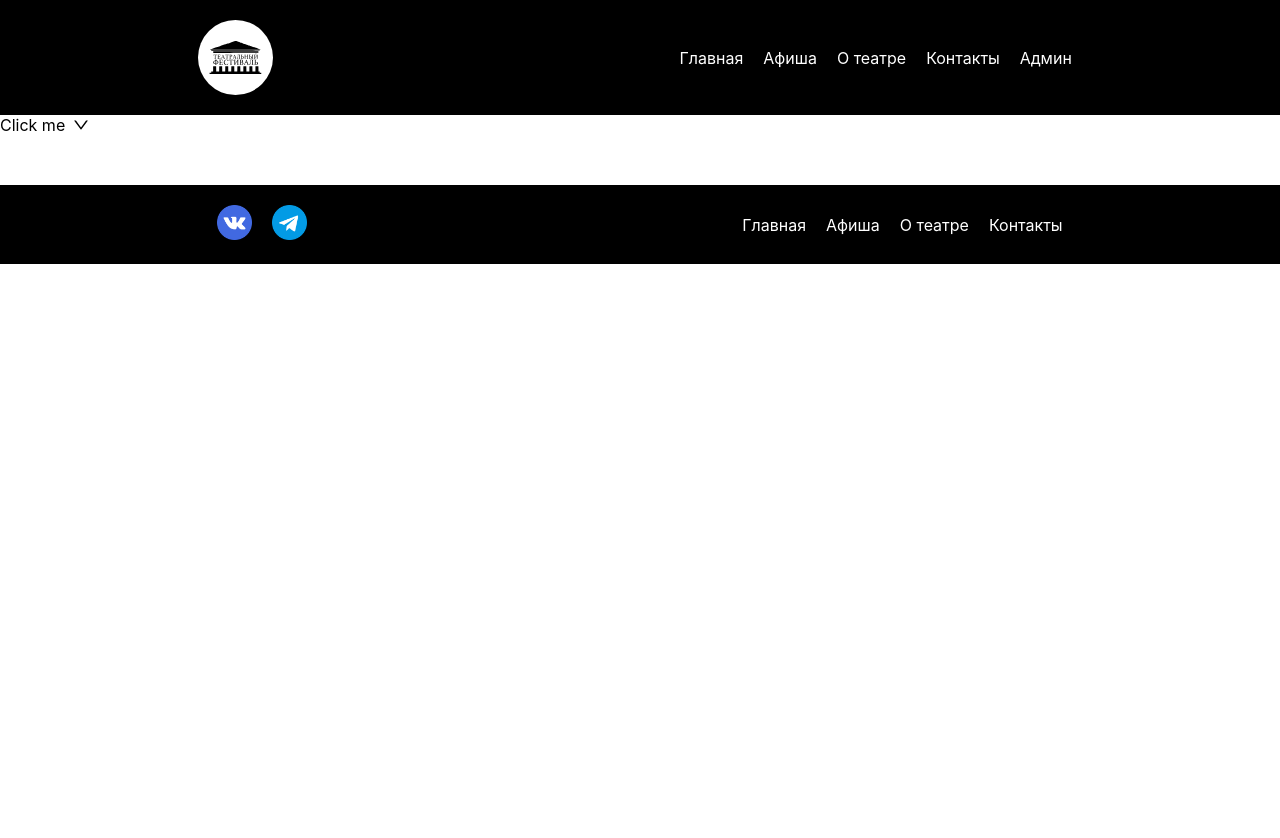
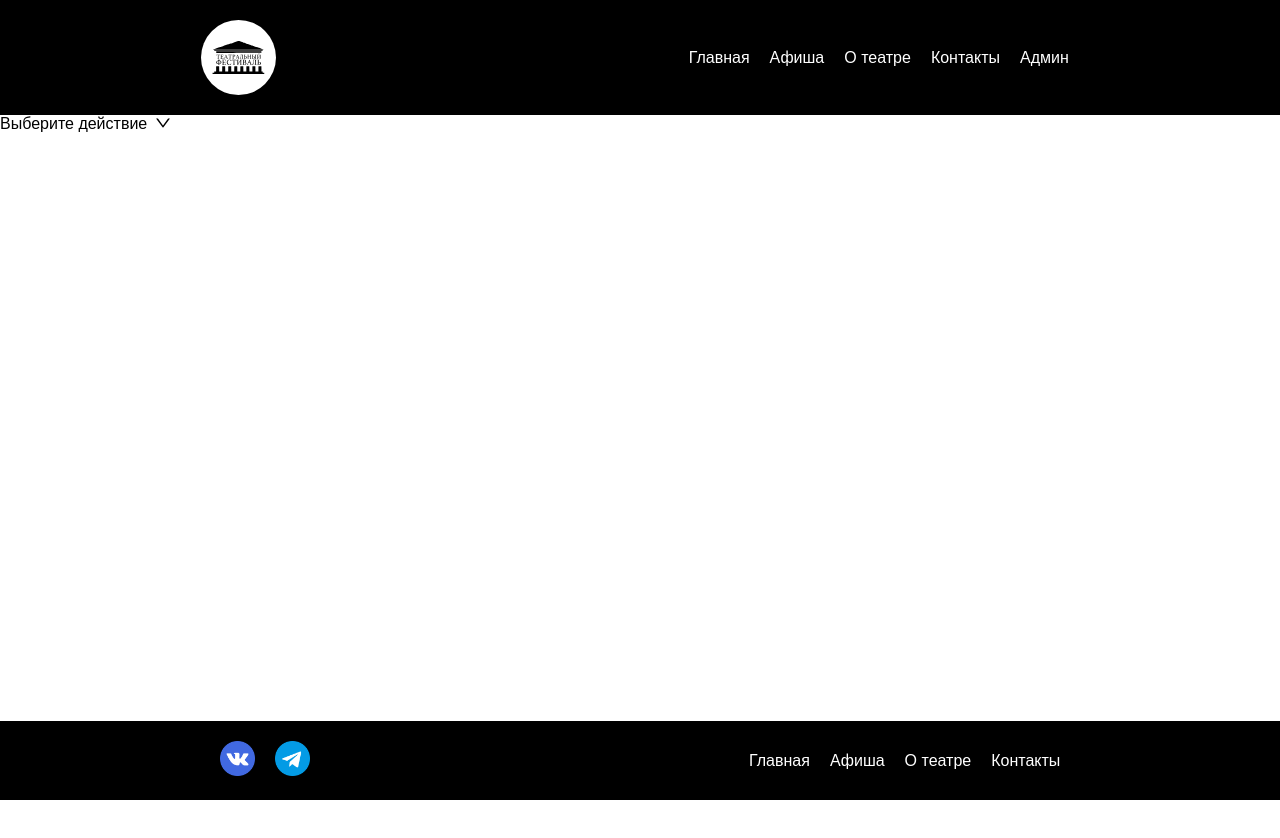
Before and after one commit to KUKU-Aeon/TheaterFest, a React (Create React App) app: page /admin in a window 1280 px wide. Shown: the top 838 px of the page. Before the commit the page ends 800 px from the top, so only its background shows below. Built offline with nearby package versions, Linux system fonts and the light colour scheme; no server answers; the database is empty.

Commit message:
uploaded files

```diff
--- a/src/AdminPage.js
+++ b/src/AdminPage.js
@@ -12,6 +12,7 @@ const items = [
     },
 ];
 const AdminMenu = () => (
+    <main>
         <Dropdown
             menu={{
                 items,
@@ -20,10 +21,11 @@ const AdminMenu = () => (
         >
             <a onClick={(e) => e.preventDefault()}>
                 <Space style={{cursor: 'pointer'}}>
-                Click me
+                    Выберите действие
                     <DownOutlined />
                 </Space>
             </a>
         </Dropdown>
+    </main>
 );
 export default AdminMenu;
--- a/src/ContactPage.js
+++ b/src/ContactPage.js
@@ -2,15 +2,11 @@ import React from 'react';
 
 function ContactPage() {
     return (
-        <div>
-            <h1>Contact Us</h1>
-            <p>You can reach us at:</p>
-            <ul>
-                <li>Email: info@mywebsite.com</li>
-                <li>Phone: 555-555-5555</li>
-                <li>Address: 123 Main St, Anytown USA</li>
-            </ul>
-        </div>
+       <main>
+           <div>
+
+           </div>
+       </main>
     );
 }
 
--- a/src/Footer.js
+++ b/src/Footer.js
@@ -9,7 +9,7 @@ function Footer()
         <footer>
             <nav>
                 <Link to="https://vk.com/teatrfestru"><img src={VK} alt="Ссылка на страничку В Контакте"/></Link>
-                <Link to="/"><img src={TG} alt="Ссылка на страничку в Телеграмм"/></Link>
+                <Link to="https://t.me/teatrfestru"><img src={TG} alt="Ссылка на страничку в Телеграмм"/></Link>
             </nav>
             <nav>
                 <Link to="/">Главная</Link>
--- a/src/HomePage.js
+++ b/src/HomePage.js
@@ -4,8 +4,7 @@ function HomePage() {
     return (
        <main>
            <div>
-               <h1>Welcome to my website!</h1>
-               <p>This is the homepage.</p>
+               <h1>Хм, похоже еще нет никаких новостей!</h1>
            </div>
        </main>
     );
--- a/src/index.css
+++ b/src/index.css
@@ -19,17 +19,19 @@ code {
   display: flex;
   flex-direction: column;
   height: 100%;
+  font-family: "Montserrat", sans-serif;
 }
 
 main
 {
   flex: 1 0 auto;
+  min-height: calc(100vh - 80px);
 }
 
 footer {
   position: sticky;
   bottom: 0;
-  margin-top: 50px;
+  margin-top: 20px;
   width: 100%;
 }
 
@@ -65,3 +67,10 @@ footer nav img
   width: 35px;
   height: 35px;
 }
+
+p
+{
+  font-size: 14px;
+  margin-left: 25px;
+  width: 75%;
+}
```
Lines whose indentation alone changed are shown as unchanged.
